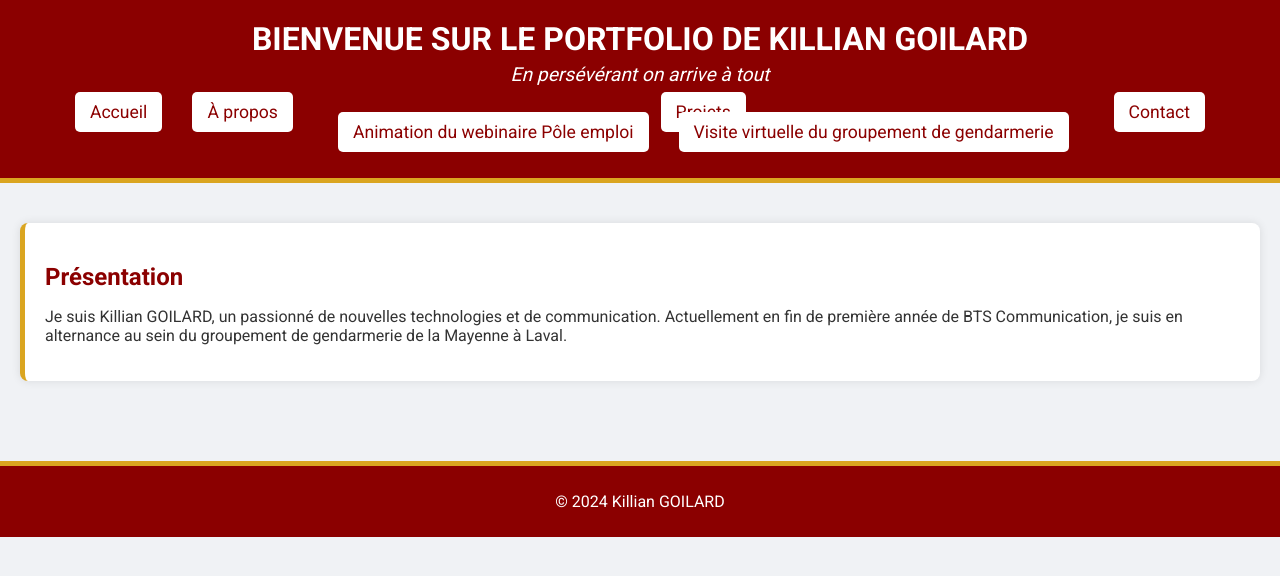
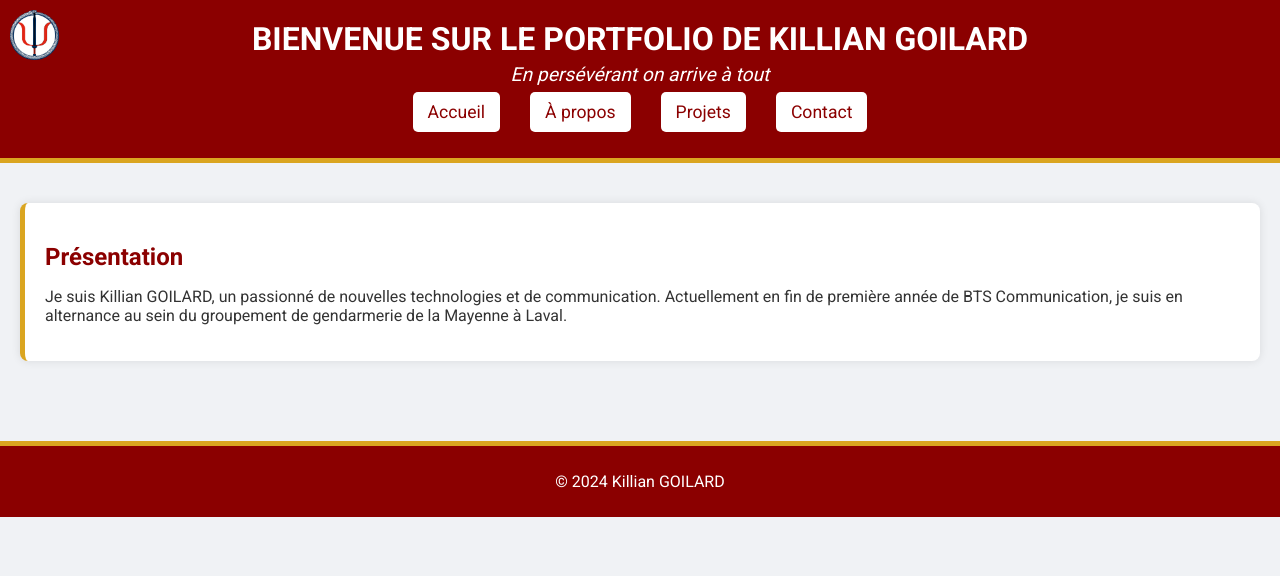
Before and after one commit to KillianGlrd/curriculum-vitae, a plain HTML site: page index.html in a window 1280 px wide. Drawn offline with Linux system fonts and the light colour scheme.

Commit message:
Update index.html

```diff
--- a/index.html
+++ b/index.html
@@ -9,19 +9,14 @@
 </head>
 <body>
     <header>
+        <img src="Egide.png" alt="Logo" class="logo">
         <h1>Bienvenue sur le portfolio de Killian GOILARD</h1>
         <p>En persévérant on arrive à tout</p>
         <nav>
             <ul>
                 <li><a href="index.html">Accueil</a></li>
                 <li><a href="about.html">À propos</a></li>
-                <li>
-                    <a href="projects.html">Projets</a>
-                    <ul>
-                        <li><a href="project1.html">Animation du webinaire Pôle emploi</a></li>
-                        <li><a href="project2.html">Visite virtuelle du groupement de gendarmerie</a></li>
-                    </ul>
-                </li>
+                <li><a href="projects.html">Projets</a></li>
                 <li><a href="contact.html">Contact</a></li>
             </ul>
         </nav>
```
